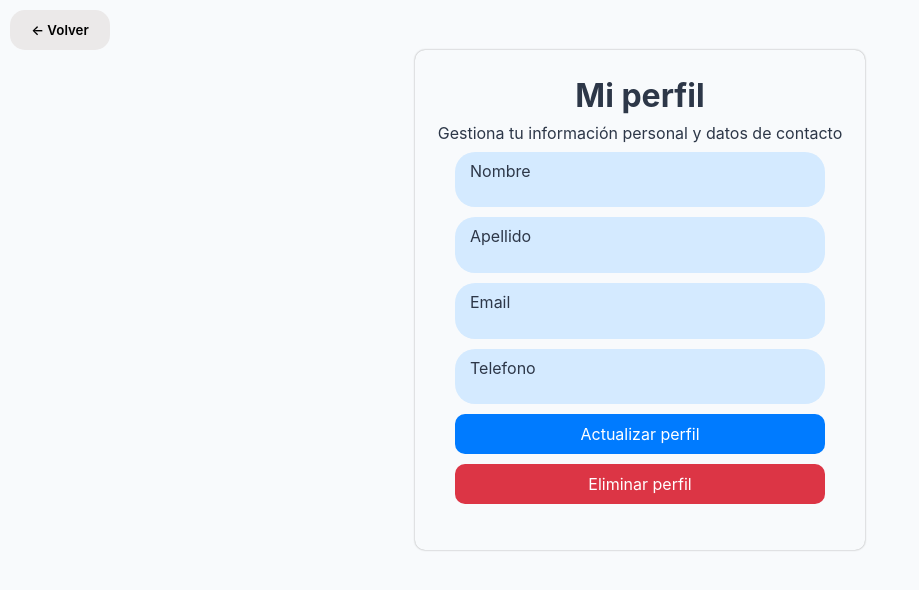
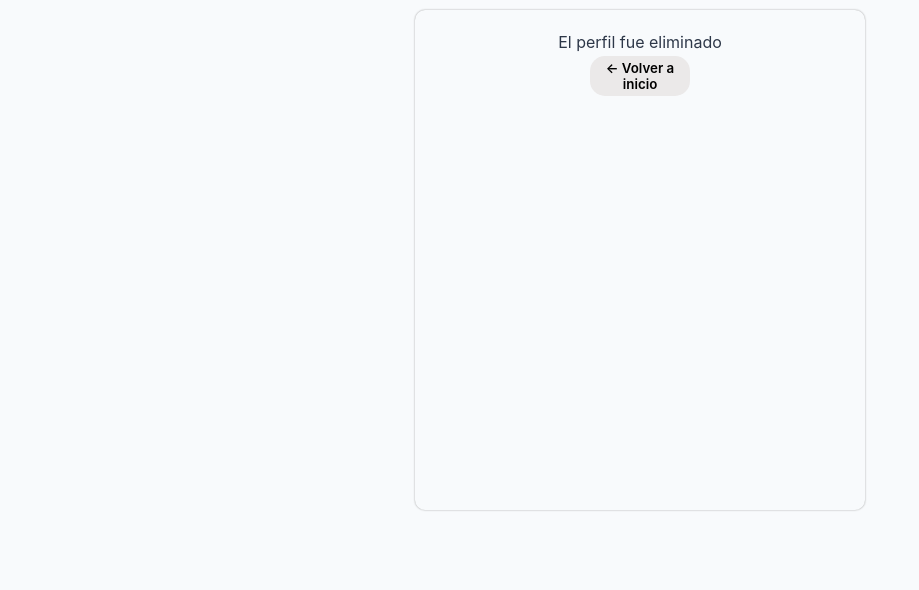
Before and after one commit to nahuelseguel/Trabajo-final-full-stack, a React (Vite) app: page /miPerfil/1 in a window 1280 px wide. Shown: the top 590 px of the page, without its empty margins (0-919 px from the left). Built offline with nearby package versions, Linux system fonts and the light colour scheme; no server answers; a web font is replaced by a local one.

Commit message:
mejora de diseño al eliminar perfil

```diff
--- a/src/components/seccionMiPerfil/MiPerfil.jsx
+++ b/src/components/seccionMiPerfil/MiPerfil.jsx
@@ -12,13 +12,27 @@ export const MiPerfil = () => {
   const idNum = Number(id)
   const [usuario, setUsuario] = useState(null) //estado para guardar la info del usuario que traigo del backend
   const [editar, setEditar] = useState(false) //estado para controlar si los campos del perfil estan habilitados para editar o no
+  const [eliminado, setEliminado] = useState(false) //estado para controlar si el perfil fue eliminado o no, para redirigir al usuario a la pantalla de registro/login
 
   //obtengo la info del usuario
   const traerDatosUsuario = async () => {
+    try {
       const res = await fetch(`http://localhost:3000/user/${idNum}`)
+      if (!res.ok) {
+        setEliminado(true)
+        return
+      }
       const data = await res.json()
+      if (!data || !data.id) {
+        setEliminado(true)
+        return
+      }
       setUsuario(data)
       console.log(data)
+    } catch (error) {
+      console.log(error)
+      setEliminado(true)
+    }
   }
 
 
@@ -42,7 +56,7 @@ export const MiPerfil = () => {
         cancelButtonText: 'No, cancelar cambios'
       })
 
-      if(!result.isConfirmed){
+      if (!result.isConfirmed) {
         setEditar(false)
         traerDatosUsuario() //si el usuario cancela la confirmacion, vuelvo a traer los datos del usuario para descartar los cambios realizados en los campos
         return
@@ -93,13 +107,13 @@ export const MiPerfil = () => {
         method: 'DELETE'
       })
 
-      if ( res.ok ) {
+      if (res.ok) {
         Swal.fire(
           '¡Eliminado!',
           'Tu perfil ha sido eliminado.',
           'success',
-        ),
-         navigate('/') //redirecciono al login despues de eliminar el perfil
+        )
+        setEliminado(true) //marco el perfil como eliminado
       }
     } catch (error) {
       console.log(error)
@@ -110,7 +124,19 @@ export const MiPerfil = () => {
     traerDatosUsuario()
   }, [])
 
+  if (eliminado) {
+    return (
+      <div className='contenedor-perfil'>
+        <div className='contenedor-caja-perfil'>
+          <p>El perfil fue eliminado</p>
+              <Link className='link' to="/"> <button className='btn-volver'>← Volver a inicio</button></Link>
+        </div>
+      </div>
+    )
+  }
+
   if (!usuario) {
+
     return (
       <div className='contenedor-perfil'>
         <h1>Mi Perfil</h1>
```
Lines whose indentation alone changed are shown as unchanged.
